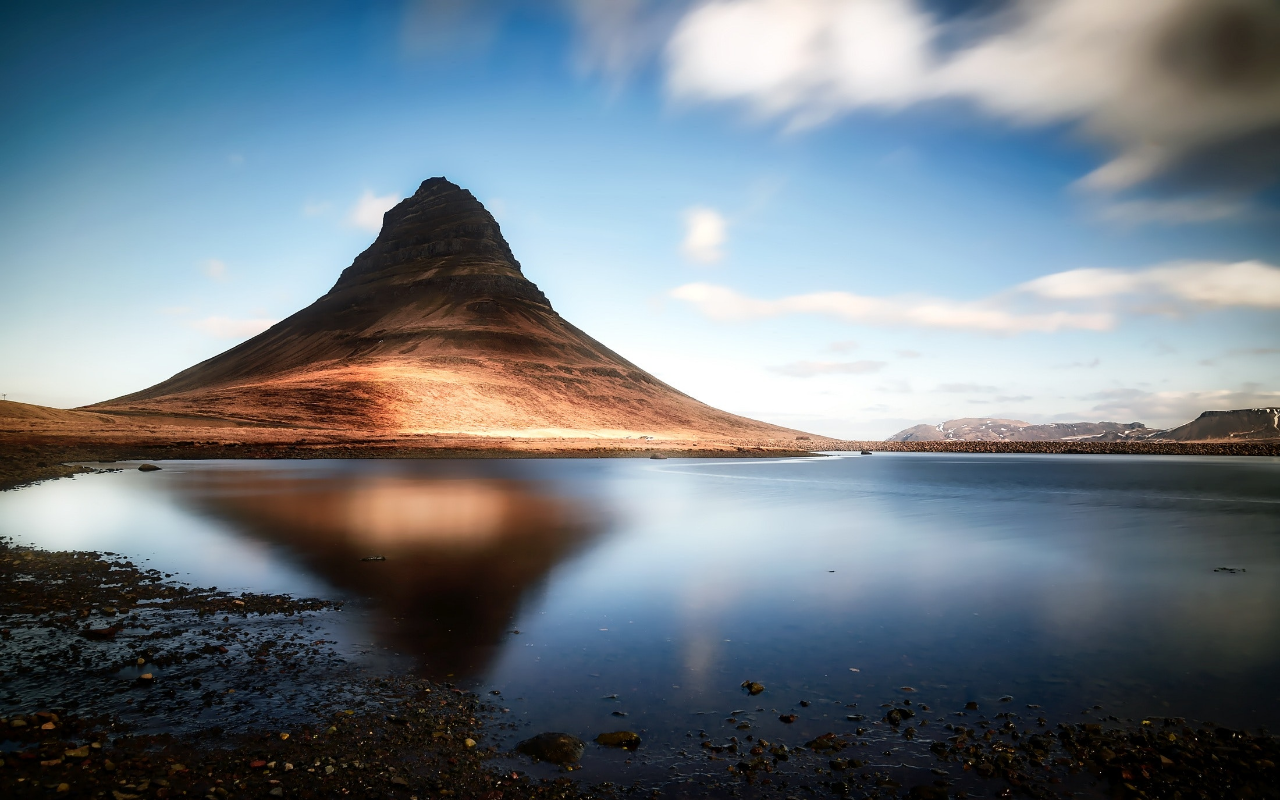
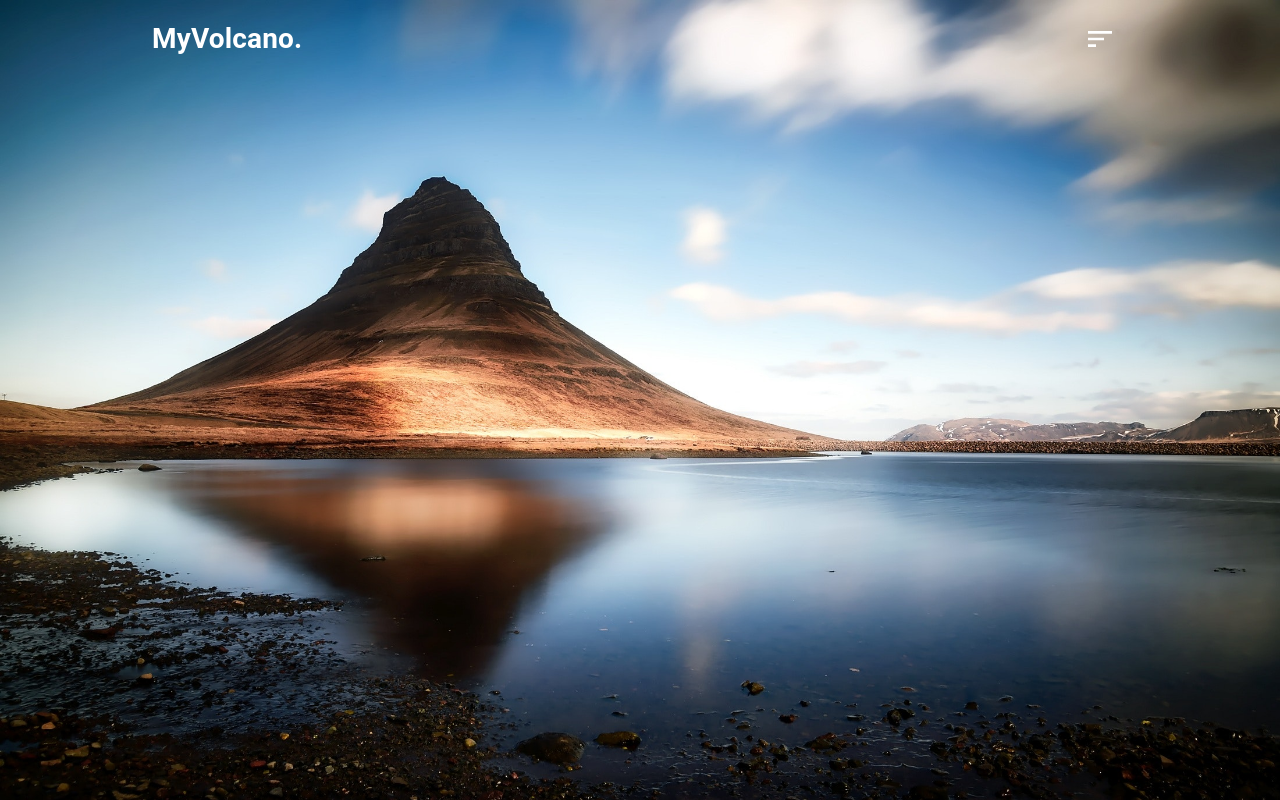
Before and after one commit to coleman-buffa/volcano-landing, a React (Create React App) app in the folder client/: page / in a window 1280 px wide. Built offline with nearby package versions, Linux system fonts and the light colour scheme.

Commit message:
Draft header component and apply styling.

```diff
--- a/client/src/App.js
+++ b/client/src/App.js
@@ -1,19 +1,21 @@
 import React from 'react';
-import {makeStyles} from '@material-ui/core/styles';
-import {CssBaseline} from '@material-ui/core';
+import { makeStyles } from '@material-ui/core/styles';
+import { CssBaseline } from '@material-ui/core';
+import Header from './components/Header';
 
 const useStyles = makeStyles((theme) => ({
   root: {
     minHeight: '100vh',
     backgroundImage: `url(${process.env.PUBLIC_URL + "/assets/bg.jpg"})`,
-    backgroundRepeat:'no-repeat',
+    backgroundRepeat: 'no-repeat',
     backgroundSize: 'cover'
   }
 }));
 
 export default function App() {
   const classes = useStyles();
-  return <div className = {classes.root}>
-    <CssBaseline/>
+  return <div className={classes.root}>
+    <CssBaseline />
+    <Header />
   </div>
 }
--- a/client/src/components/Header.js
+++ b/client/src/components/Header.js
@@ -0,0 +1,35 @@
+import { makeStyles } from '@material-ui/core/styles';
+import { AppBar, IconButton, Toolbar } from '@material-ui/core';
+import SortIcon from '@material-ui/icons/Sort';
+
+
+const useStyles = makeStyles((theme) => ({
+  appbar: {
+    background: 'none',
+  },
+  appbarWrapper: {
+    width: '80%',
+    margin: '0 auto',
+  },
+  appbarTitle: {
+    flexGrow: '1',
+  },
+  icon: {
+    color: '#fff',
+    fontSize: '2rem'
+  },
+}));
+
+export default function Header() {
+  const classes = useStyles();
+  return <div>
+    <AppBar className={classes.appbar} elevation={0}>
+      <Toolbar className = {classes.appbarWrapper}>
+        <h1 className={classes.appbarTitle}>MyVolcano.</h1>
+        <IconButton>
+          <SortIcon className={classes.icon} />
+        </IconButton>
+      </Toolbar>
+    </AppBar>
+  </div>
+}
```
